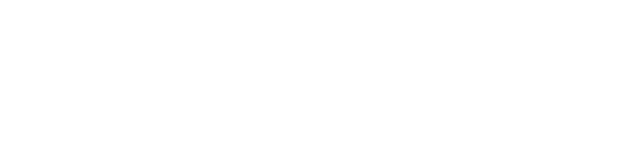
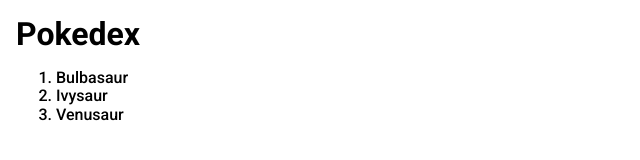
Before and after one commit to GabrielSiqueira1/JS-Pokedex, a plain HTML site: page index.html in a window 1280 px wide. Shown: the whole page, without its empty margins (0-640 px from the left). Drawn offline with nearby package versions, Linux system fonts and the light colour scheme.

Commit message:
estilizacao inicial

```diff
--- a/assets/css/global.css
+++ b/assets/css/global.css
@@ -1,3 +1,11 @@
 * {
     font-family: "Roboto", sans-serif;
 }
+
+.content {
+    padding: 1rem;
+}
+
+.content h1 {
+    margin: 0;
+}
--- a/index.html
+++ b/index.html
@@ -27,6 +27,15 @@
         />
     </head>
     <body>
+        <section class="content">
+            <h1>Pokedex</h1>
+            <ol>
+                <li>Bulbasaur</li>
+                <li>Ivysaur</li>
+                <li>Venusaur</li>
+            </ol>
+        </section>
+
         <script src="/assets/js/main.js"></script>
     </body>
 </html>
```
